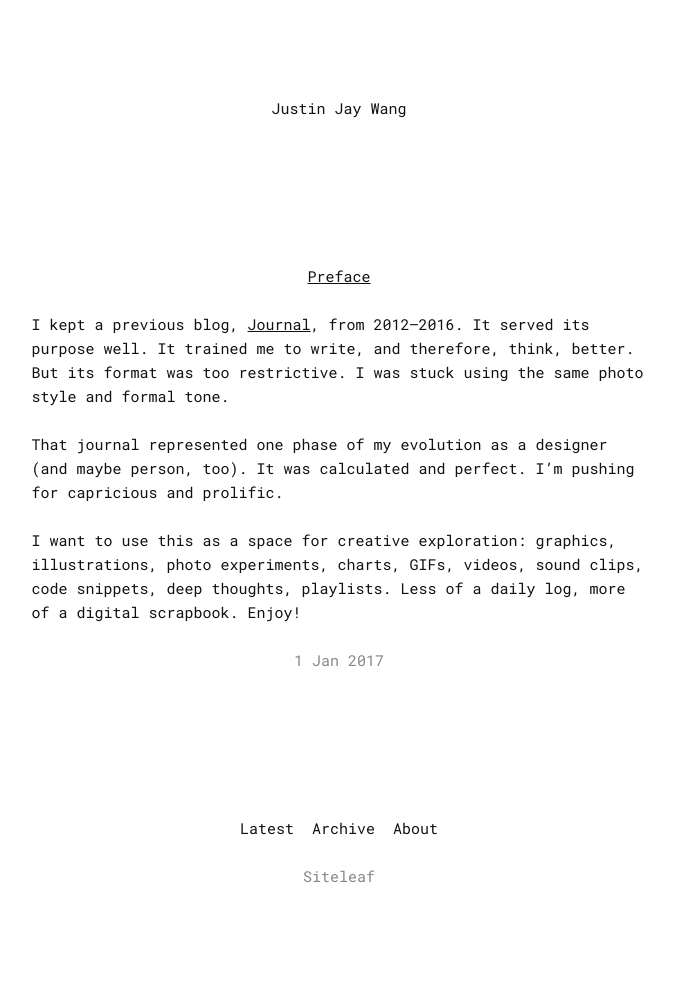
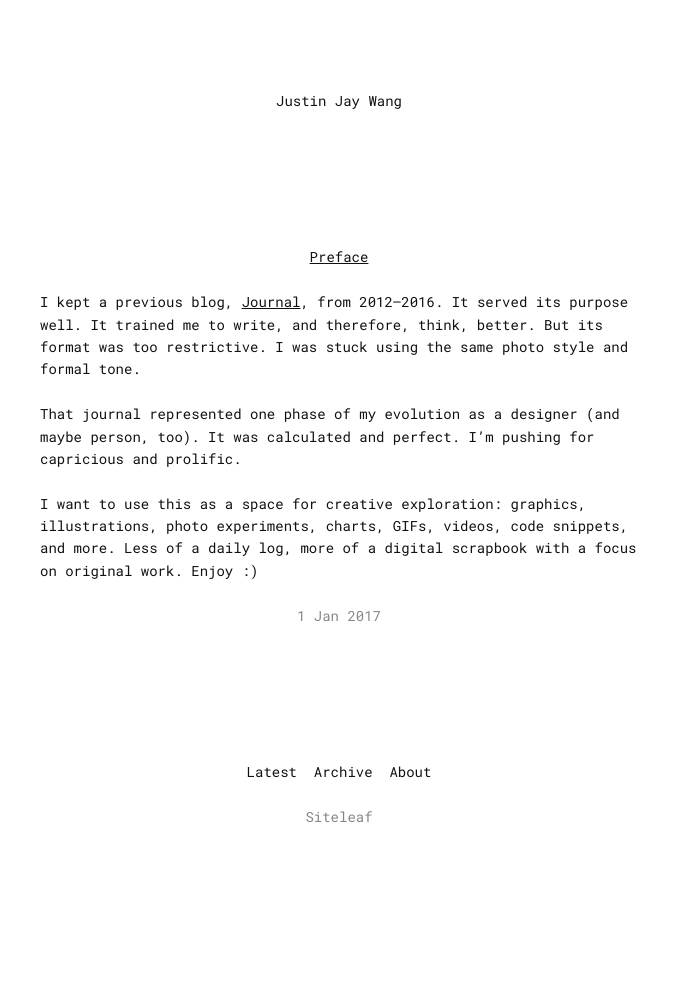
Before and after one commit to justinjaywang/blog, a Jekyll site: the page built from _posts/2017-01-01-preface.markdown, in a window 1280 px wide. Shown: the whole page, without its empty margins (301-975 px from the left). Built offline with Jekyll 4.4.1, drawn with Linux system fonts in a browser that asks for light colours; after the commit the page ends 918 px from its top, so only the background shows below that.

Commit message:
content updates; smaller font size

```diff
--- a/_config.yml
+++ b/_config.yml
@@ -22,8 +22,9 @@ defaults:
   values:
     permalink: "/:year/:title/"
     layout: post
+    tags:
+    show_title:
     image:
-    tags:
 - scope:
     path: ''
     type: blog_tags
--- a/_posts/2017-01-01-resolution.markdown
+++ b/_drafts/2017-01-01-resolution.markdown
@@ -5,7 +5,7 @@ tags:
 - reflection
 ---
 
-*Be more open*. That means opening myself up more, to new people and new experiences, and not being afraid to show my personality.
+*Be more open*. That means opening myself up to new people and experiences, putting myself out there, and not being afraid to show my personality.
 
 Looking back, I think a number of things have happened in my life that led to me becoming more reserved, for fear of rejection. I wasn't always this way, and I don't think it's my true nature.
 
--- a/_drafts/untitled.markdown
+++ b/_drafts/nah.markdown
@@ -1,8 +1,8 @@
 ---
-title: untitled
+title: nah, fam
 date: 2017-01-31 01:46:00 -05:00
 tags:
-- foo
+show_title: false
 ---
 
 nah, fam 😔
--- a/_posts/2017-01-01-preface.markdown
+++ b/_posts/2017-01-01-preface.markdown
@@ -7,4 +7,4 @@ I kept a previous blog, [Journal](http://journal.justinjay.wang/), from 2012–2
 
 That journal represented one phase of my evolution as a designer (and maybe person, too). It was calculated and perfect. I'm pushing for capricious and prolific.
 
-I want to use this as a space for creative exploration: graphics, illustrations, photo experiments, charts, GIFs, videos, sound clips, code snippets, deep thoughts, playlists. Less of a daily log, more of a digital scrapbook. Enjoy!
+I want to use this as a space for creative exploration: graphics, illustrations, photo experiments, charts, GIFs, videos, code snippets, and more. Less of a daily log, more of a digital scrapbook with a focus on original work. Enjoy :)
--- a/_posts/2017-02-09-snow.markdown
+++ b/_posts/2017-02-09-snow.markdown
@@ -1,6 +1,9 @@
 ---
 title: Snow
 date: 2017-02-09 10:50:00 -05:00
+show_title: false
+tags:
+- gifs
 ---
 
-![](/uploads/2017-02-09 2009.37.11.gif)
+![](/uploads/snow.gif)
--- a/assets/css/_variables.scss
+++ b/assets/css/_variables.scss
@@ -1,7 +1,7 @@
 // typography
 // ----------
 
-$font-size--html: 15px;
+$font-size--html: 14px;
 
 $font-size--small: 0.833333em;
 
@@ -34,7 +34,7 @@ $max-width--sm: ($min-width--md - 1);
 $max-width--md: ($min-width--lg - 1);
 $max-width--lg: ($min-width--xl - 1);
 
-$max-width--container--narrow: 44rem;
+$max-width--container--narrow: 640px;
 $max-width--container--wide:   960px;
 
 $gutter: 1.5rem;
```
Also changed, not shown: 2 other files.
